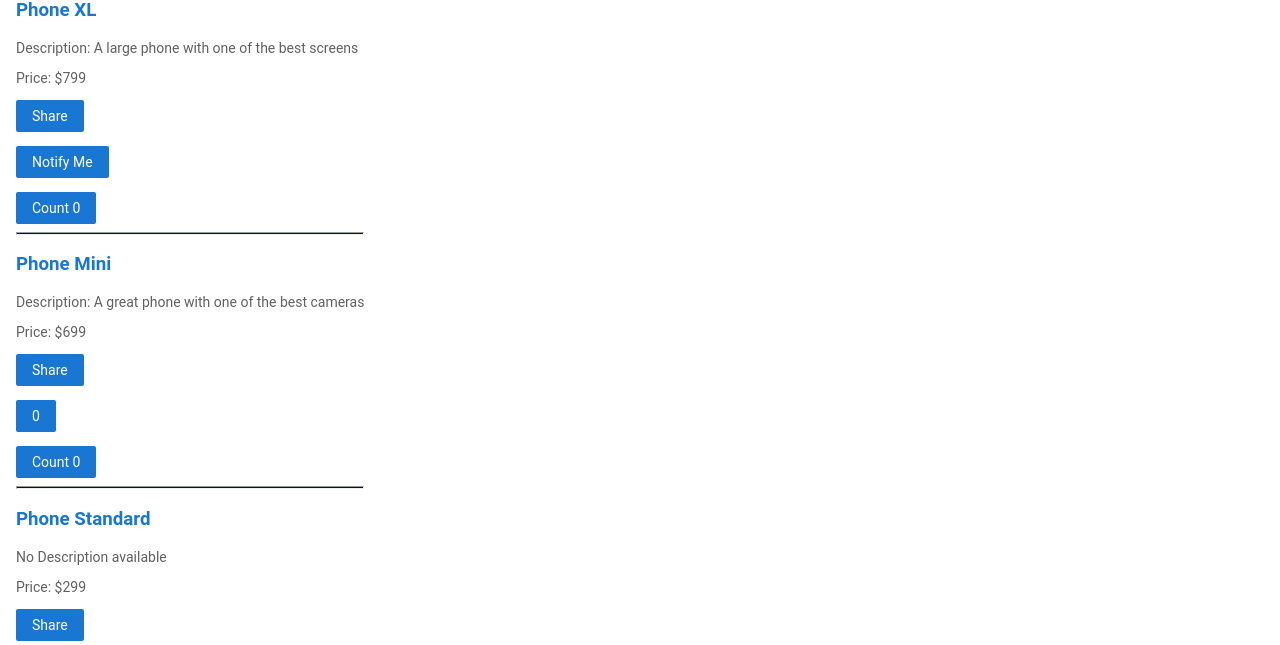
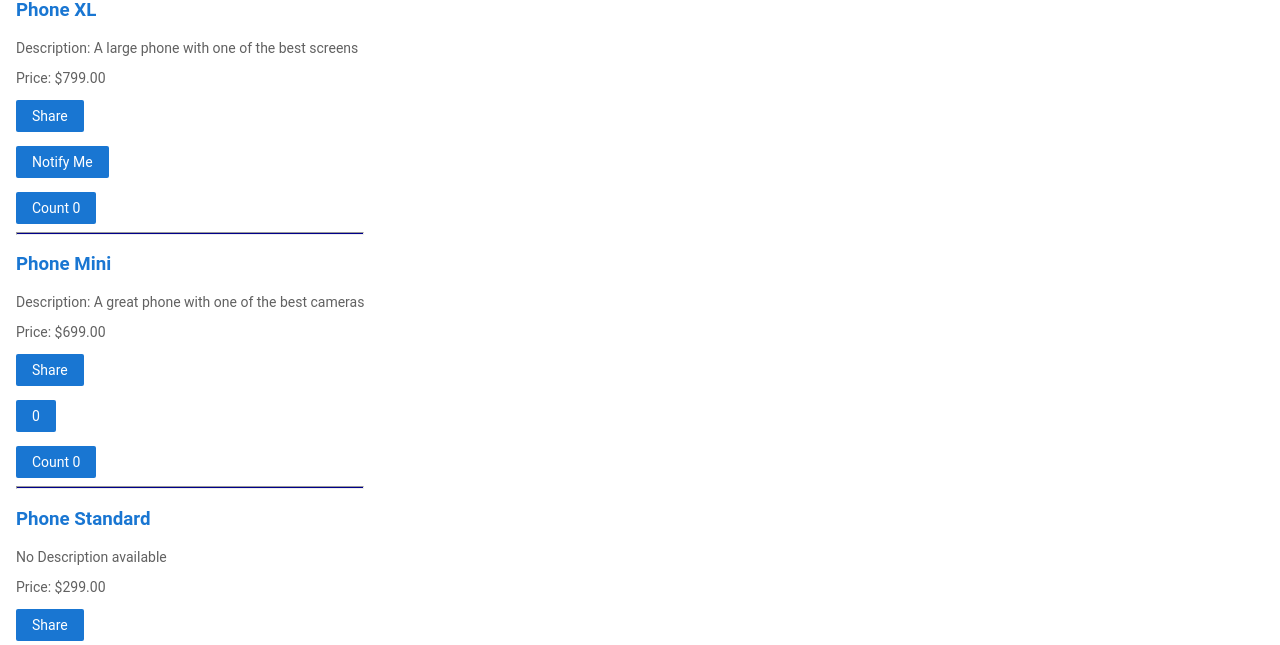
Before and after one commit to bcooke5858/angular-ammfdy-6fqnxq, an Angular app: page / in a window 1280 px wide. Shown: the part 148-793 px from the top of the page. Built offline with nearby package versions, Linux system fonts and the light colour scheme.

Commit message:
1 file modified end of 20220608

```diff
--- a/src/app/product-list/product-list.component.html
+++ b/src/app/product-list/product-list.component.html
@@ -21,7 +21,7 @@
   </ng-template>
 
   <div *ngIf="product.price; else noprice">
-    <p>Price: ${{ product.price }}</p>
+    <p>Price: {{ product.price | currency}} </p>
   </div>
 
   <ng-template #noprice>
```
